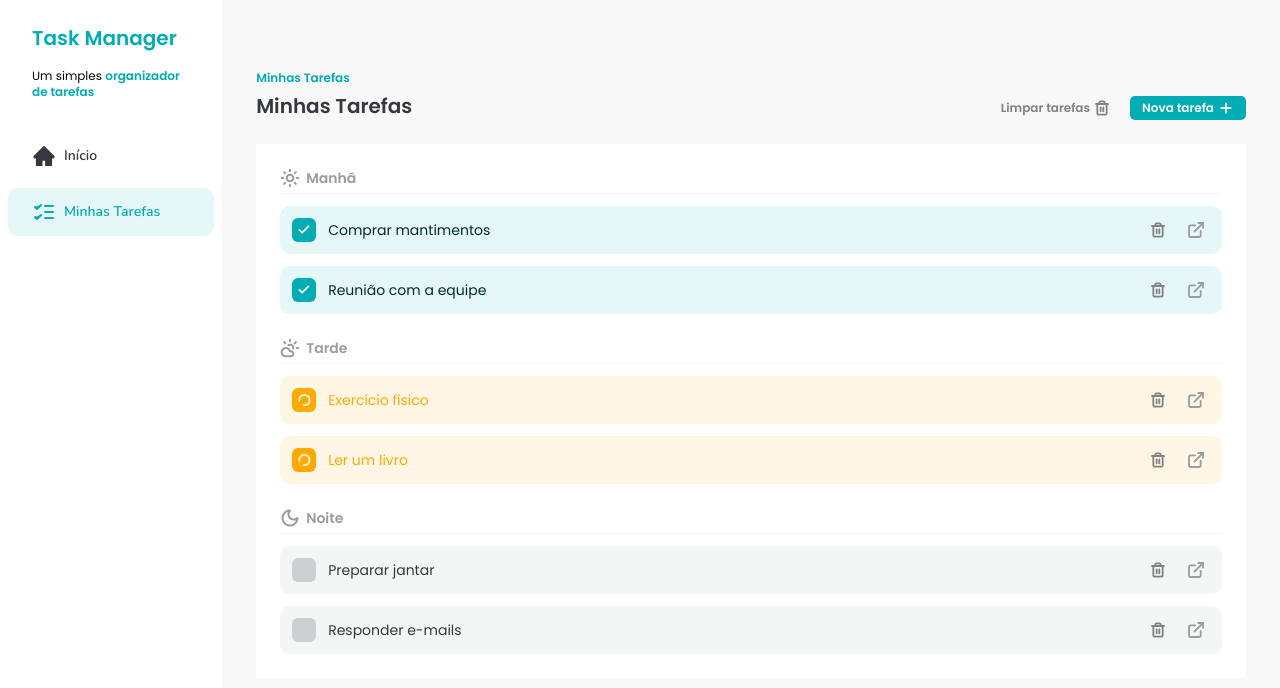
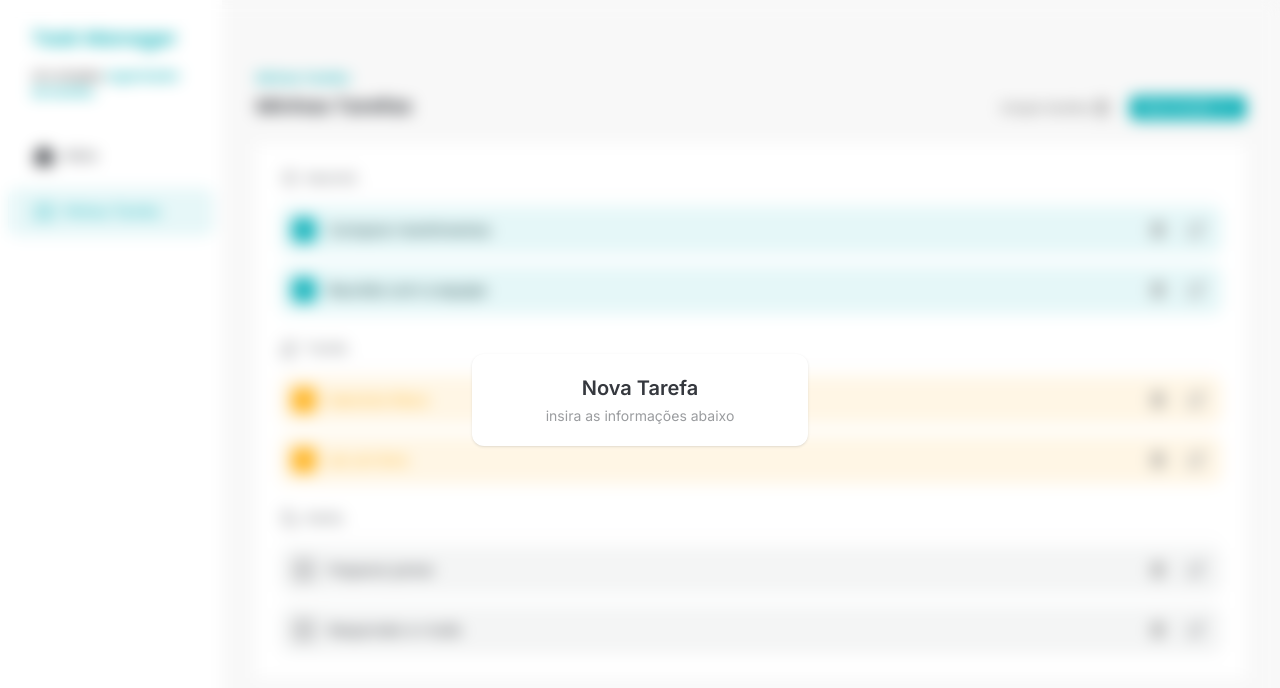
Before and after one commit to pc-silva/app-task-manager, a React (Vite) app: page / in a window 1280 px wide. Shown: the top 688 px of the page. Built offline with nearby package versions, Linux system fonts and the light colour scheme.

Commit message:
feat: add AddTaskDialog component

```diff
--- /dev/null
+++ b/src/components/AddTaskDialog.jsx
@@ -0,0 +1,15 @@
+import { createPortal } from "react-dom";
+
+export const AddTaskDialog = ({ isOpen }) => {
+  if (!isOpen) return null;
+
+  return createPortal(
+    <div className="font-inter fixed top-0 flex h-screen w-screen items-center justify-center backdrop-blur">
+      <div className="w-84 space-y-1 rounded-xl bg-white p-5 text-center shadow">
+        <h1 className="text-xl font-semibold text-[#35383E]">Nova Tarefa</h1>
+        <p className="text-sm text-[#9A9C9F]">insira as informações abaixo</p>
+      </div>
+    </div>,
+    document.body,
+  );
+};
--- a/src/components/Task.jsx
+++ b/src/components/Task.jsx
@@ -1,14 +1,16 @@
+import { useState } from "react";
+import { toast } from "sonner";
+
+import AddIcon from "../assets/icons/add.svg?react";
+import CloudSunIcon from "../assets/icons/cloudSun.svg?react";
+import MoonIcon from "../assets/icons/moon.svg?react";
+import SunIcon from "../assets/icons/sun.svg?react";
+import TrashIcon from "../assets/icons/trash.svg?react";
+import { AddTaskDialog } from "./AddTaskDialog";
 import { Button } from "./Button";
-import AddIcon from "../assets/icons/add.svg?react";
-import TrashIcon from "../assets/icons/trash.svg?react";
-import SunIcon from "../assets/icons/sun.svg?react";
-import MoonIcon from "../assets/icons/moon.svg?react";
-import CloudSunIcon from "../assets/icons/cloudSun.svg?react";
-import { TaskSeparator } from "./TaskSeparator";
-import { useState } from "react";
 import { TASKS } from "./constants/TASKS";
 import { TaskItens } from "./TaskItens";
-import { toast } from "sonner";
+import { TaskSeparator } from "./TaskSeparator";
 
 export const Task = () => {
   const [tasks, setTasks] = useState(TASKS);
@@ -61,6 +63,7 @@ export const Task = () => {
           <Button variant="primary">
             Nova tarefa <AddIcon />
           </Button>
+          <AddTaskDialog isOpen={true} />
         </div>
       </div>
 
--- a/src/index.css
+++ b/src/index.css
@@ -1,10 +1,12 @@
 @import url("https://fonts.googleapis.com/css2?family=Poppins:ital,wght@0,100;0,200;0,300;0,400;0,500;0,600;0,700;0,800;0,900;1,100;1,200;1,300;1,400;1,500;1,600;1,700;1,800;1,900&display=swap");
 @import url("https://fonts.googleapis.com/css2?family=Nunito:ital,wght@0,200..1000;1,200..1000&display=swap");
+@import url("https://fonts.googleapis.com/css2?family=Inter:ital,opsz,wght@0,14..32,100..900;1,14..32,100..900&display=swap");
 @import "tailwindcss";
 
 @theme {
   --font-poppins: "Poppins", sans-serif;
   --font-nunito: "Nunito", sans-serif;
+  --font-inter: "Inter", sans-serif;
 }
 
 body {
```
